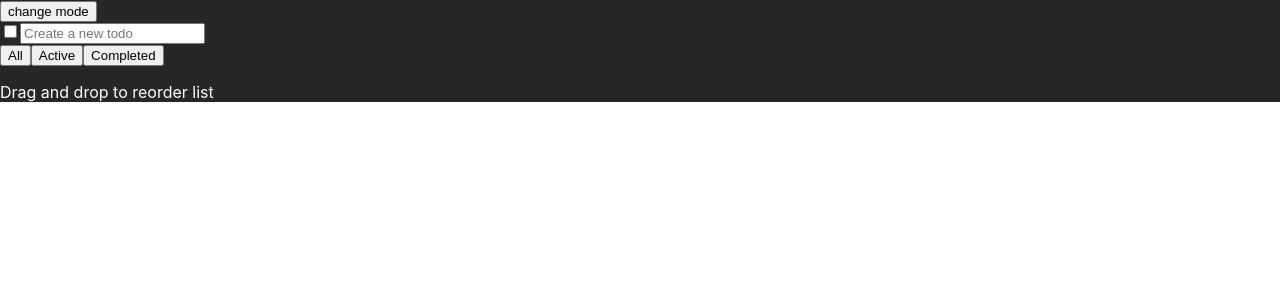
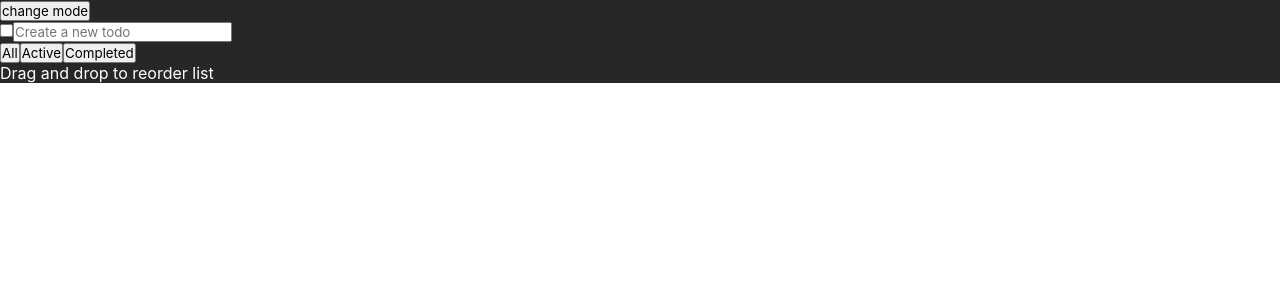
Before and after one commit to Juamez/todo-app, a React (Vite) app: page / in a window 1280 px wide. Shown: the top 300 px of the page. Built offline with nearby package versions, Linux system fonts and the light colour scheme.

Commit message:
add global styles

```diff
--- a/src/index.css
+++ b/src/index.css
@@ -1,5 +1,7 @@
-body {
+* {
   margin: 0;
+  padding: 0;
+  box-sizing: border-box;
   font-family: -apple-system, BlinkMacSystemFont, 'Segoe UI', 'Roboto', 'Oxygen',
     'Ubuntu', 'Cantarell', 'Fira Sans', 'Droid Sans', 'Helvetica Neue',
     sans-serif;
```
